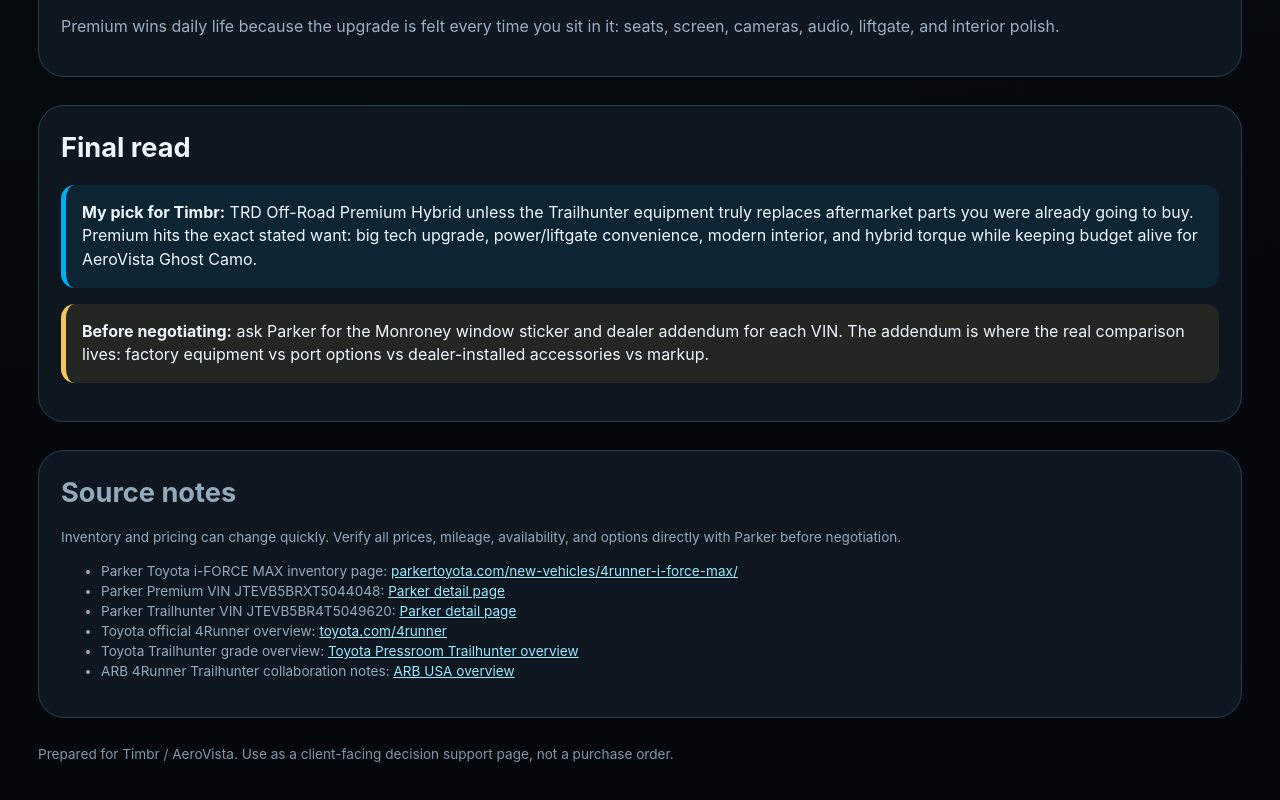
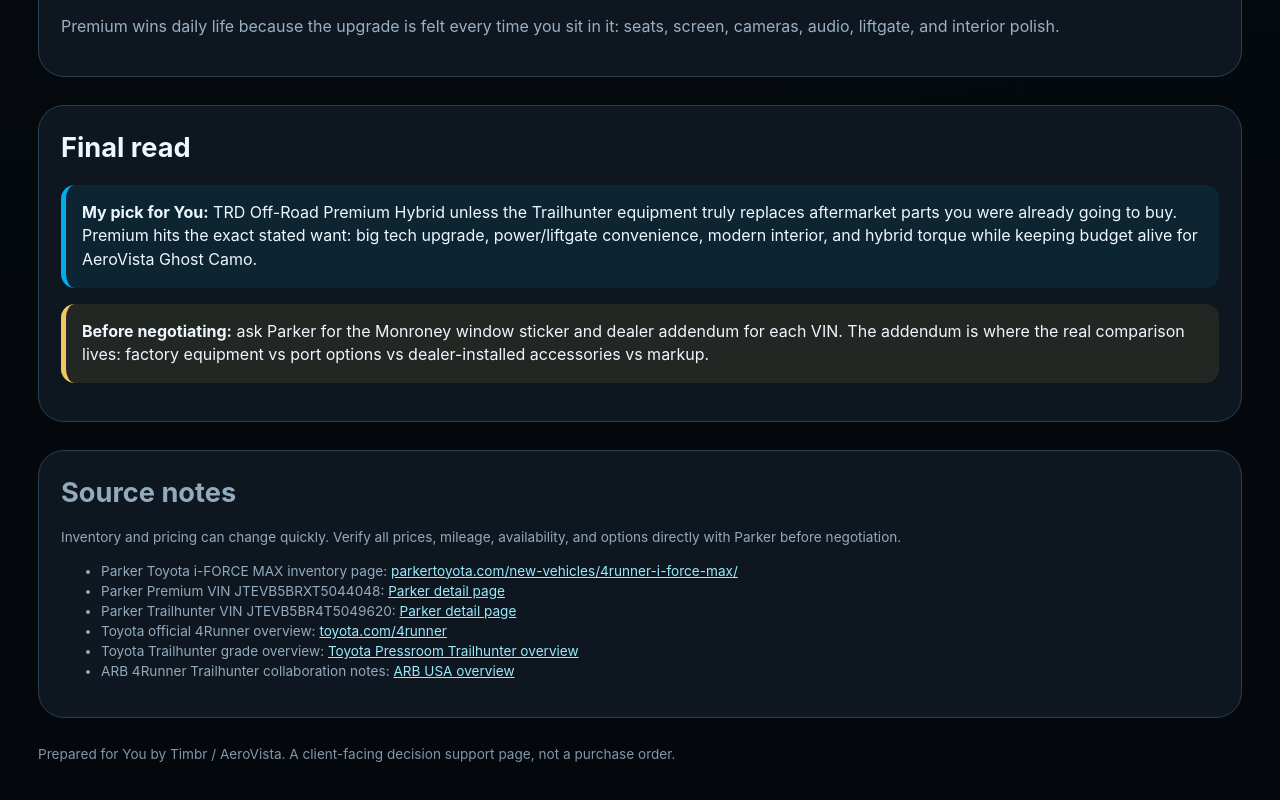
Before and after one commit to aerovista-us/4Runner, a plain HTML site: page index.html in a window 1280 px wide. Shown: the part 3926-4726 px from the top of the page. Drawn offline with Linux system fonts and the light colour scheme.

Commit message:
Update footer and callout text for personalization

```diff
--- a/index.html
+++ b/index.html
@@ -156,7 +156,7 @@
 
   <section class="section">
     <h2>Final read</h2>
-    <div class="callout"><b>My pick for Timbr:</b> TRD Off-Road Premium Hybrid unless the Trailhunter equipment truly replaces aftermarket parts you were already going to buy. Premium hits the exact stated want: big tech upgrade, power/liftgate convenience, modern interior, and hybrid torque while keeping budget alive for AeroVista Ghost Camo.</div>
+    <div class="callout"><b>My pick for You:</b> TRD Off-Road Premium Hybrid unless the Trailhunter equipment truly replaces aftermarket parts you were already going to buy. Premium hits the exact stated want: big tech upgrade, power/liftgate convenience, modern interior, and hybrid torque while keeping budget alive for AeroVista Ghost Camo.</div>
     <div class="callout warn"><b>Before negotiating:</b> ask Parker for the Monroney window sticker and dealer addendum for each VIN. The addendum is where the real comparison lives: factory equipment vs port options vs dealer-installed accessories vs markup.</div>
   </section>
 
@@ -172,7 +172,7 @@
       <li>ARB 4Runner Trailhunter collaboration notes: <a href="https://arbusa.com/news/arb-collaborates-with-toyota-on-the-new-4runner-trailhunter" target="_blank" rel="noopener">ARB USA overview</a></li>
     </ul>
   </section>
-  <div class="footer">Prepared for Timbr / AeroVista. Use as a client-facing decision support page, not a purchase order.</div>
+  <div class="footer">Prepared for You by Timbr / AeroVista. A client-facing decision support page, not a purchase order.</div>
 </div>
 <script>
   document.querySelectorAll('.tab').forEach(btn=>{
```
